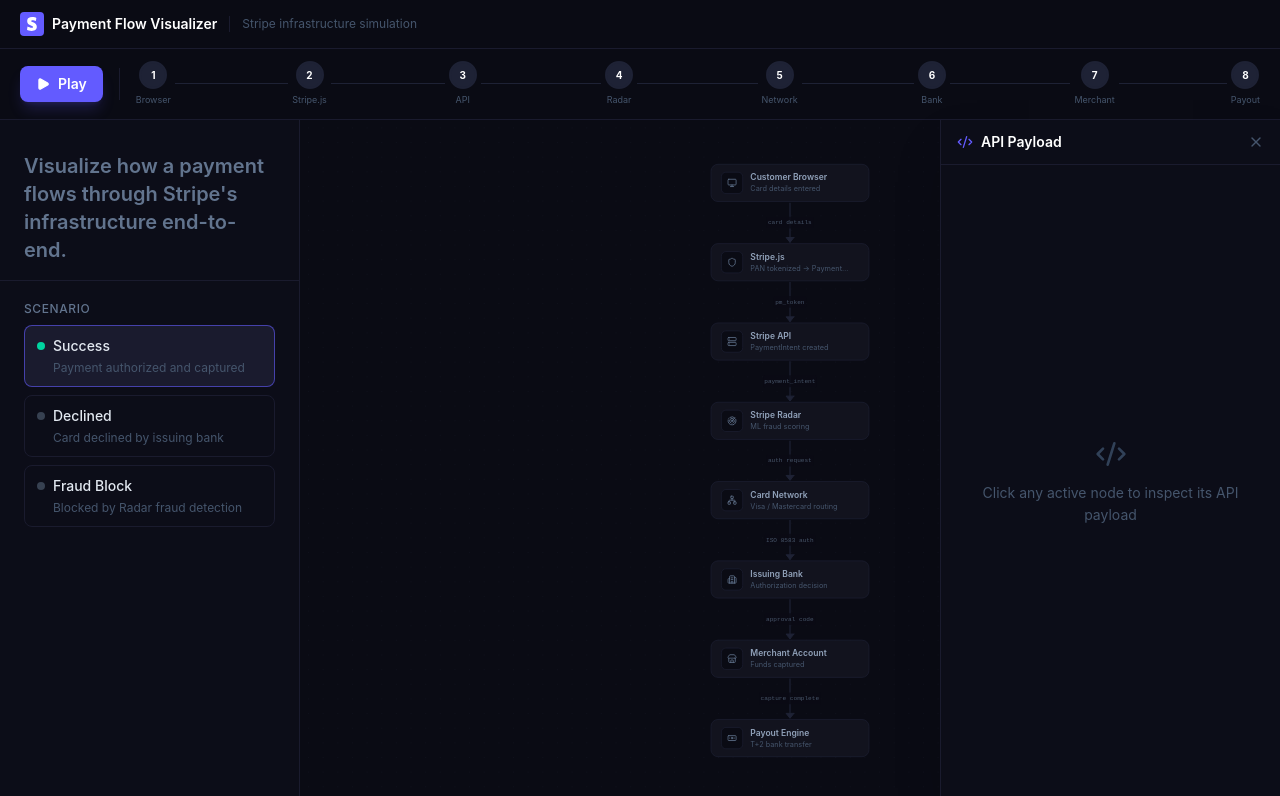
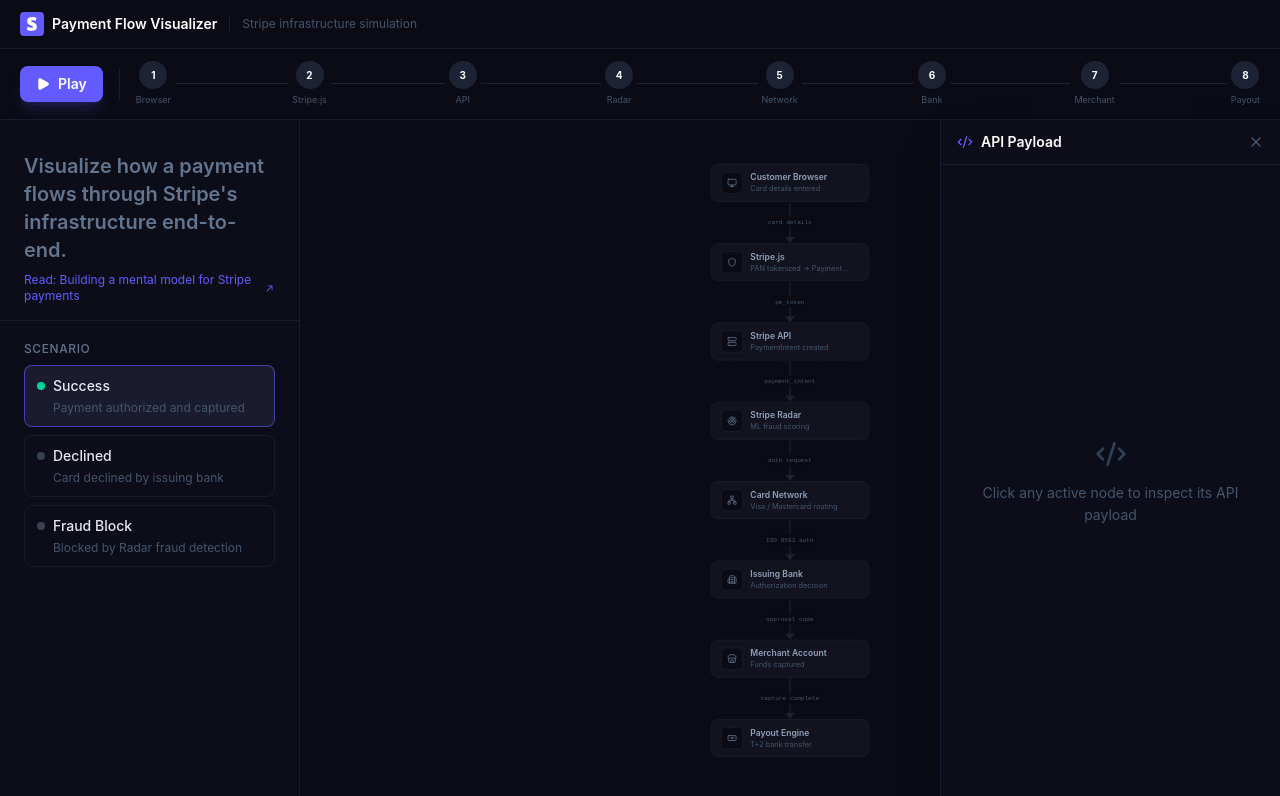
Before and after one commit to GraysonRicketts/Stripe-Visualizer, a React (Vite) app: page / in a window 1280 px wide. Shown: the top 796 px of the page. Built offline with nearby package versions, Linux system fonts and the light colour scheme.

Commit message:
add link

```diff
--- a/src/components/CheckoutPanel.tsx
+++ b/src/components/CheckoutPanel.tsx
@@ -17,6 +17,17 @@
         <h2 className="text-slate-500 text-xl font-semibold mt-2">
           Visualize how a payment flows through Stripe's infrastructure end-to-end.
         </h2>
+        <a
+          href="https://stripe.dev/blog/building-a-mental-model-for-stripe-payments"
+          target="_blank"
+          rel="noopener noreferrer"
+          className="inline-flex items-center gap-1 mt-2 text-xs text-[#635bff] hover:text-[#7c75ff] transition-colors"
+        >
+          Read: Building a mental model for Stripe payments
+          <svg viewBox="0 0 12 12" className="w-3 h-3 fill-current">
+            <path d="M3.5 3a.5.5 0 0 0 0 1H7.3L2.15 9.15a.5.5 0 1 0 .7.7L8 4.7V8.5a.5.5 0 0 0 1 0v-5a.5.5 0 0 0-.5-.5h-5z"/>
+          </svg>
+        </a>
       </div>
 
       {/* Scenario Picker */}
```
